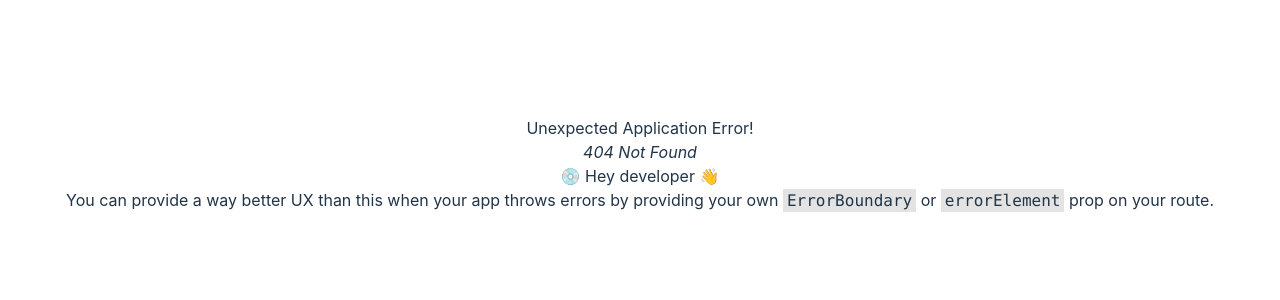
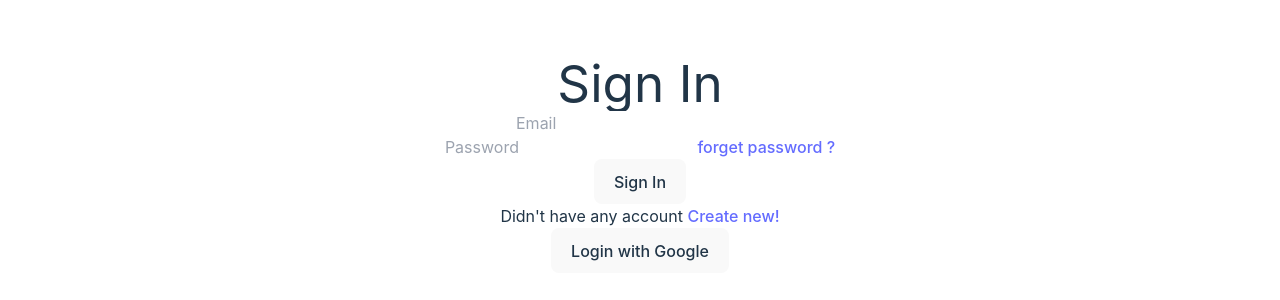
Before and after one commit to Uni-Galaxy/club-portal, a React (Vite) app: page /signin in a window 1280 px wide. Before the commit this address had no page. Shown: the part 236-536 px from the top of the page. Built offline with nearby package versions, Linux system fonts and the light colour scheme.

Commit message:
Add Firebase authentication to Signin page, include Google login, and password reset options
* Add Firebase configuration and initialization in `App.tsx`
* Import and use Firebase authentication methods in `Signin.tsx`

```diff
--- a/src/App.tsx
+++ b/src/App.tsx
@@ -1,16 +1,40 @@
 import './App.css';
 import { createBrowserRouter, RouterProvider, Navigate } from 'react-router-dom';
 import Signin from './pages/Signin';
+import { initializeApp } from "firebase/app";
+  import { getAnalytics } from "firebase/analytics";
+import Signup from './pages/Signup';
+import ForgetPass from './pages/ForgetPass';
 
 function App() {
+  const firebaseConfig = {
+    apiKey: "AIzaSyDdb6ULHl6_83bxI5tc1IrL27pw0I2NyXM",
+    authDomain: "club-portal-a8713.firebaseapp.com",
+    projectId: "club-portal-a8713",
+    storageBucket: "club-portal-a8713.appspot.com",
+    messagingSenderId: "171986663262",
+    appId: "1:171986663262:web:f08375ec8baccffd0b81cf",
+    measurementId: "G-DP3SGJ0V4Q"
+  };
+
+  const app = initializeApp(firebaseConfig);
+  const analytics = getAnalytics(app);
   const router = createBrowserRouter([
     {
       path: "/",
-      element: <Navigate replace to="/signup"/>
+      element: <Navigate replace to="/signin" />
+    },
+    {
+      path: "/signin",
+      element: <Signin />
     },
     {
       path: "/signup",
-      element: <Signin/>
+      element: <Signup />
+    },
+    {
+      path: "/forgetpass",
+      element: <ForgetPass />
     }
   ]);
 
--- /dev/null
+++ b/src/pages/ForgetPass.tsx
@@ -0,0 +1,33 @@
+import { getAuth, sendPasswordResetEmail } from "firebase/auth";
+import { useState } from "react";
+
+const ForgetPass = () => {
+
+    const [getEmail, setGetEmail] = useState("");
+
+    const auth = getAuth();
+
+    const sendemail = () => {
+        try {const result = sendPasswordResetEmail(auth, getEmail);
+        console.log(result);}
+        catch (error) {
+            console.log(error);
+        }
+    }
+
+    return (
+        <div>
+            Enter your email:
+            <input
+            type = "email"
+            name = "email"
+            value = {getEmail}
+            onChange = {(e) => setGetEmail(e.target.value)}
+            />
+            <br />
+            <button onClick={sendemail}>Send Email</button>
+        </div>
+    )
+}
+
+export default ForgetPass
--- a/src/pages/Signin.tsx
+++ b/src/pages/Signin.tsx
@@ -1,11 +1,14 @@
+import { GoogleAuthProvider, signInWithPopup, getAuth, signInWithEmailAndPassword, sendPasswordResetEmail } from "firebase/auth";
 import { useState } from "react";
+import { Link } from "react-router-dom";
+
 const Signin = () => {
     const [formData, setFormData] = useState({
         email: '',
         password: '',
     });
 
-    const handleChange = (e) => {
+    const handleChange = (e: { target: { name: any; value: any; }; }) => {
         const { name, value } = e.target;
         setFormData({
             ...formData,
@@ -13,10 +16,32 @@ const Signin = () => {
         });
     };
 
-    const handleSubmit = async (e) => {
+    const auth = getAuth();
+
+    const handleSubmit = async (e: { preventDefault: () => void; }) => {
         e.preventDefault();
+        try {
+            const result = await signInWithEmailAndPassword(auth, formData.email, formData.password);
+            console.log(result.user);
+        } catch (error) {
+            console.error(error);
+        }
     }
 
+    const resetemail = () => {
+        sendPasswordResetEmail(auth, formData.email)
+
+    }
+
+    const handleGoogleLogin = async () => {
+        const provider = new GoogleAuthProvider();
+        try {
+            const result = await signInWithPopup(auth, provider);
+            console.log(result.user);
+        } catch (error) {
+            console.error(error);
+        }
+    }
         return (
             <div>
                 <h1>Sign In</h1>
@@ -28,7 +53,7 @@ const Signin = () => {
                     value={formData.email}
                     onChange={handleChange}
                 />
-            <br/>
+                <br />
                 <input
                     type="password"
                     className=""
@@ -36,9 +61,13 @@ const Signin = () => {
                     placeholder="Password"
                     value={formData.password}
                     onChange={handleChange}
-            />
-            <br/>
+                /> <Link to={"/forgetpass"}>forget password ? </Link>
+                <br />
                 <button type="submit" onClick={handleSubmit}>Sign In</button>
+                <br />
+                Didn't have any account <Link to="/signup">Create new!</Link>
+                <br />
+                <button type="submit" onClick={handleGoogleLogin}>Login with Google</button>
             </div>
         )
     }
--- /dev/null
+++ b/src/pages/Signup.tsx
@@ -0,0 +1,73 @@
+import { GoogleAuthProvider, createUserWithEmailAndPassword, getAuth, signInWithPopup } from "firebase/auth";
+import { useState } from "react";
+import { Link } from "react-router-dom";
+
+const Signup = () => {
+
+    const [formData, setFormData] = useState({
+        email: '',
+        password: '',
+    });
+
+    const handleChange = (e: { target: { name: any; value: any; }; }) => {
+        const { name, value } = e.target;
+        setFormData({
+            ...formData,
+            [name]: value
+        });
+    };
+
+    const auth = getAuth();
+
+    const handleSubmit = async (e: { preventDefault: () => void; }) => {
+        e.preventDefault();
+        try {
+            const result = await createUserWithEmailAndPassword(auth, formData.email, formData.password);
+            console.log(result.user);
+        } catch (error) {
+            console.error(error);
+        }
+    }
+
+    const handleGoogleLogin = async () => {
+        const provider = new GoogleAuthProvider();
+        try {
+            const result = await signInWithPopup(auth, provider);
+            console.log(result.user);
+        } catch (error) {
+            console.error(error);
+        }
+    }
+
+
+    return (
+        <div>
+            <h1>Sign In</h1>
+            <input
+                type="text"
+                className=""
+                name="email"
+                placeholder="Email"
+                value={formData.email}
+                onChange={handleChange}
+            />
+            <br />
+            <input
+                type="password"
+                className=""
+                name="password"
+                placeholder="Password"
+                value={formData.password}
+                onChange={handleChange}
+            />
+            <br />
+            <button type="submit" onClick={handleSubmit}>Create a New Account</button>
+            <br />
+            Already have An Account <Link to="/signin">Log In!</Link>
+            <br />
+            <button type="submit" onClick={handleGoogleLogin}>Create Account with Google</button>
+        </div>
+    )
+}
+
+export default Signup
```
Also changed, not shown: 1 other file (tests, documents, lock files or other folders). Lines whose indentation alone changed are shown as unchanged.
